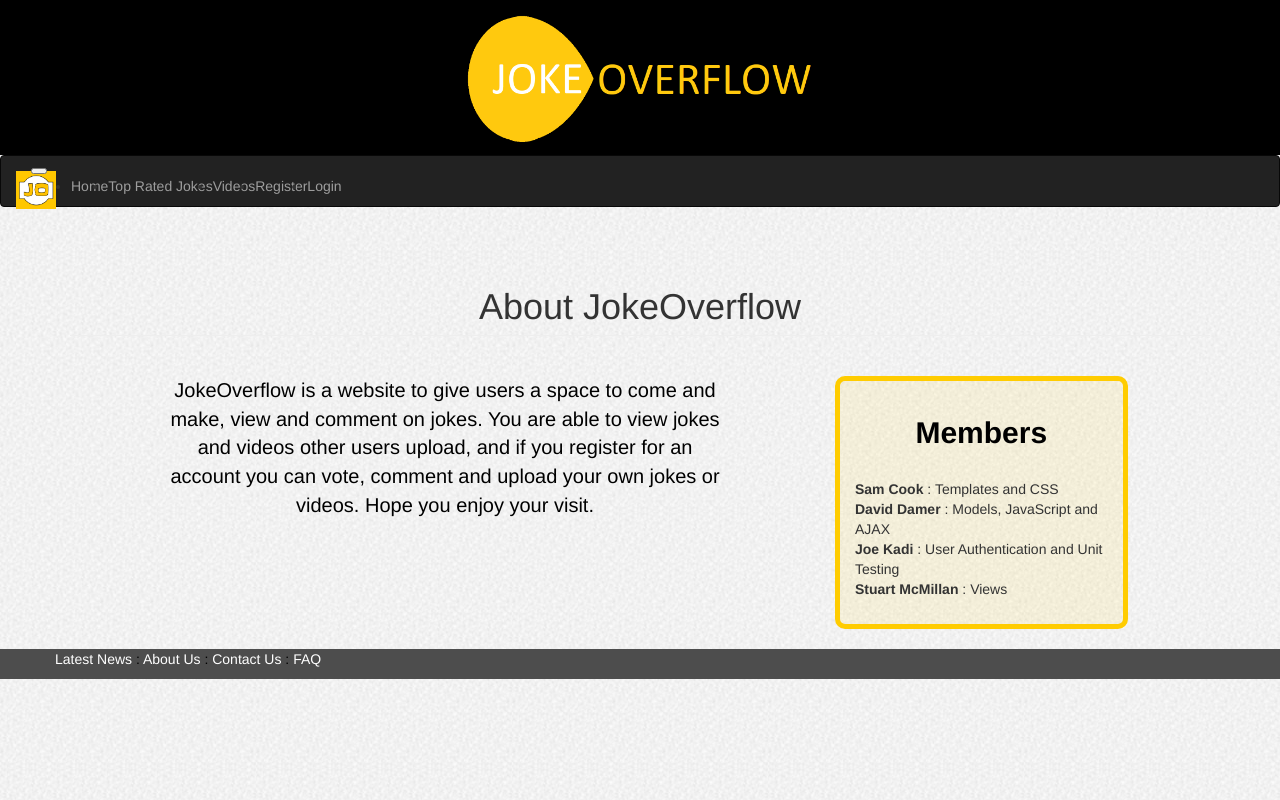
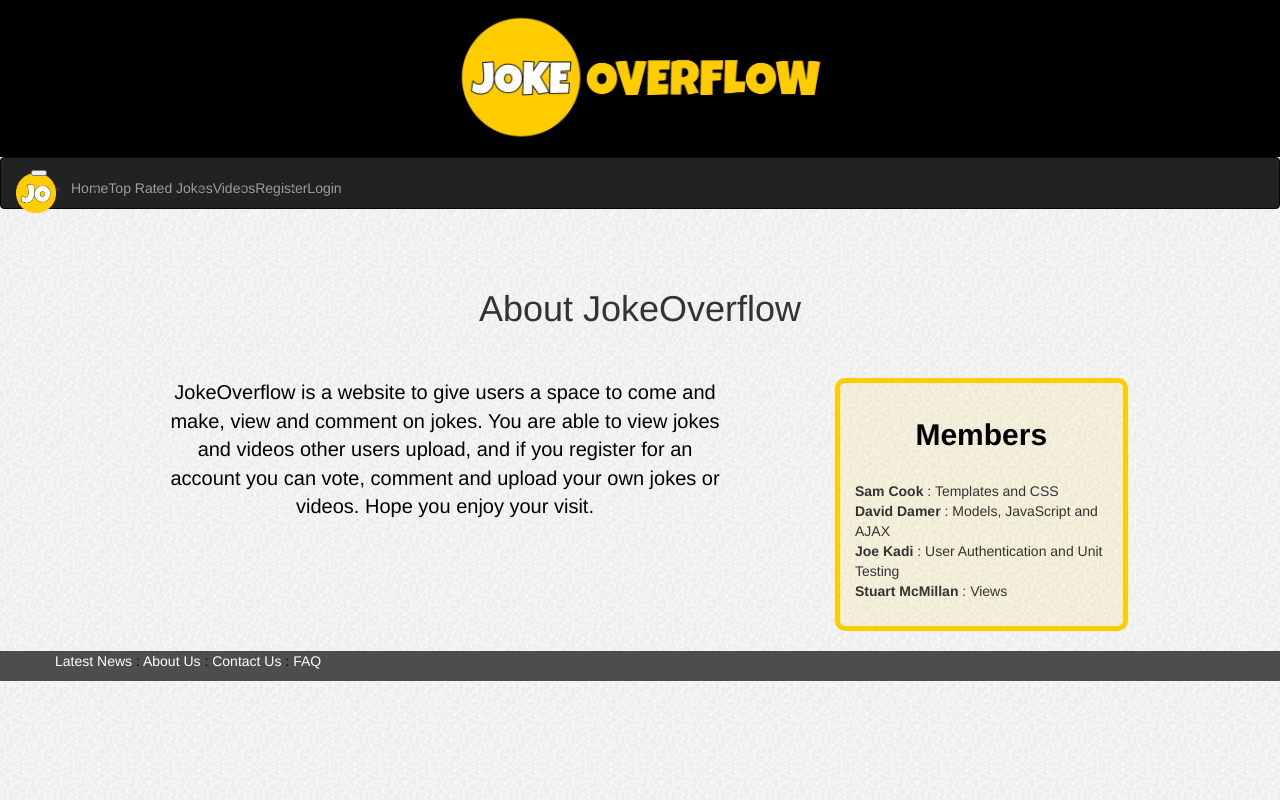
Before and after one commit to David-Damer/jokeoverflow_wad2_project, a Django app: page /jokeoverflow/about_us/ in a window 1280 px wide. Run offline with Django 3.2, Linux system fonts and the light colour scheme; data that the repository does not hold is empty; some libraries are stand-ins or nearby versions.

Commit message:
Logo and Favicon

```diff
--- a/templates/jokeoverflow/base2.html
+++ b/templates/jokeoverflow/base2.html
@@ -8,9 +8,9 @@
     <meta name="viewport" content="width=device-width, initial-scale=1, shrink-to-fit=no">
     <meta name="description" content="">
     <meta name="author" content="">
-    <link rel="icon" href="{% static 'images/favicon4.png' %}">
+    <link rel="icon" href="{% static 'images/favicon6.png' %}">
     <div class="row logo-top" fixed-top>
-        <img src="{% static "images/logo2.png" %}" class="img-responsive logo-img" alt="Logo"/>
+        <img src="{% static "images/logo3.png" %}" class="img-responsive logo-img" alt="Logo"/>
     </div>
     <!-- Bootstrap core CSS -->
     <!-- <link rel="stylesheet" href="{% static "css/core.css" %}" /> -->
@@ -46,7 +46,7 @@
         <span class="navbar-toggler-icon"></span>
     </button>
     <a class="navbar-brand menu-icon" href="{% url 'jokeoverflow:home' %}">
-        <img class="menu-img" border=5px alt="Icon" src="{% static "images/favicon4.PNG" %}">
+        <img class="menu-img" border=5px alt="Icon" src="{% static "images/favicon6.PNG" %}">
     </a>
     <!--<img class="navbar-brand menu-icon" href="{% url 'jokeoverflow:home' %}" src="{% static "images/favicon4.png" %}"
     <a class="navbar-brand" href="{% url 'jokeoverflow:home' %}">Joke Overflow</a>
```
Also changed, not shown: static/images/favicon5.PNG (added), static/images/favicon6.png (added), static/images/logo3.PNG (added).
